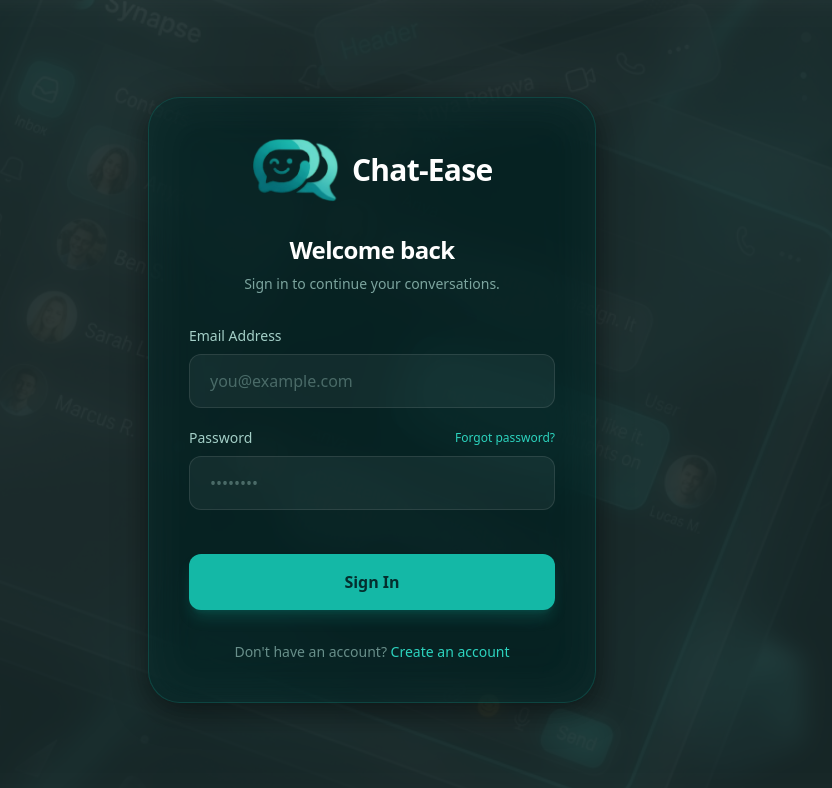
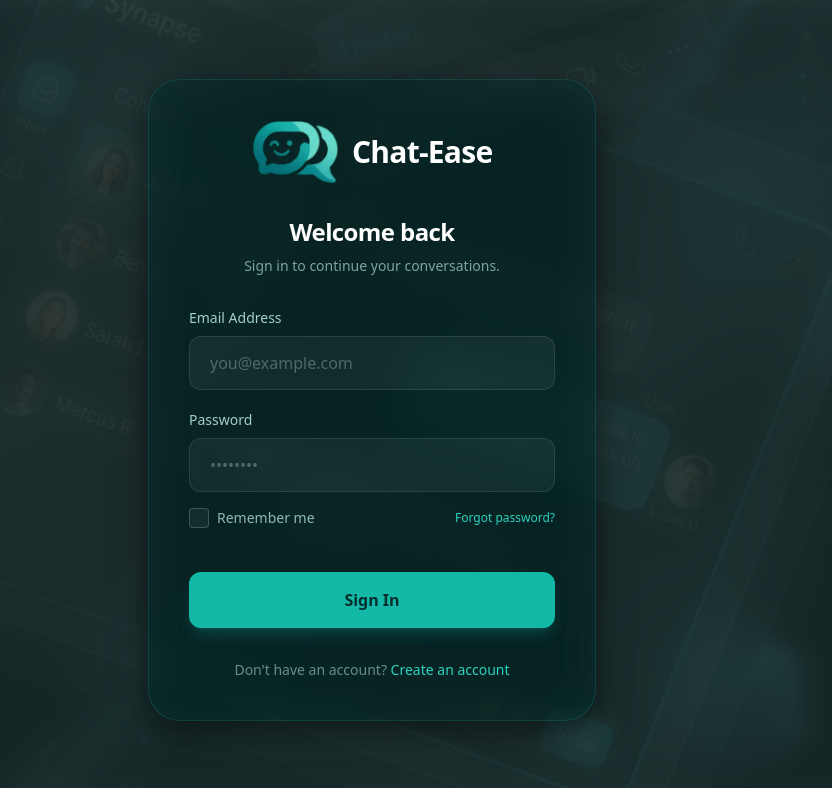
Before and after one commit to Umairishuman/chat-ease, a Next.js app: page /login in a window 1280 px wide. Shown: the top 788 px of the page, without its empty margins (268-1100 px from the left). Built offline with nearby package versions, Linux system fonts and the light colour scheme.

Commit message:
Added Remember me functionality

```diff
--- a/app/(pages)/(auth)/login/page.tsx
+++ b/app/(pages)/(auth)/login/page.tsx
@@ -82,17 +82,9 @@ export default function Login() {
 					</div>
 
 					<div>
-						<div className="flex justify-between items-center mb-2">
-							<label className="block text-sm font-medium text-teal-100/80">
-								Password
-							</label>
-							<Link
-								href="/forgot-password"
-								className="text-xs text-teal-400 hover:text-teal-300 transition-colors"
-							>
-								Forgot password?
-							</Link>
-						</div>
+						<label className="block text-sm font-medium text-teal-100/80 mb-2">
+							Password
+						</label>
 						<input
 							type="password"
 							value={password}
@@ -101,6 +93,29 @@ export default function Login() {
 							placeholder="••••••••"
 							className="w-full px-5 py-3.5 rounded-xl bg-white/5 border border-white/10 text-white placeholder-teal-100/30 focus:outline-none focus:ring-2 focus:ring-teal-500 focus:bg-white/10 transition-all"
 						/>
+
+						<div className="flex items-center justify-between mt-4">
+							<label className="flex items-center gap-2 cursor-pointer group">
+								<div className="relative flex items-center justify-center w-5 h-5 rounded border border-white/20 bg-white/5 group-hover:border-teal-400 transition-colors overflow-hidden">
+									<input type="checkbox" className="peer sr-only" />
+									<div className="absolute inset-0 bg-teal-500 opacity-0 peer-checked:opacity-100 transition-opacity flex items-center justify-center">
+										<svg className="w-3.5 h-3.5 text-teal-950 transform scale-50 peer-checked:scale-100 transition-transform duration-200" fill="none" viewBox="0 0 24 24" stroke="currentColor" strokeWidth={3}>
+											<path strokeLinecap="round" strokeLinejoin="round" d="M5 13l4 4L19 7" />
+										</svg>
+									</div>
+								</div>
+								<span className="text-sm text-teal-100/70 group-hover:text-teal-100 transition-colors">
+									Remember me
+								</span>
+							</label>
+
+							<Link
+								href="/forgot-password"
+								className="text-xs text-teal-400 hover:text-teal-300 transition-colors"
+							>
+								Forgot password?
+							</Link>
+						</div>
 					</div>
 
 					<button
```
